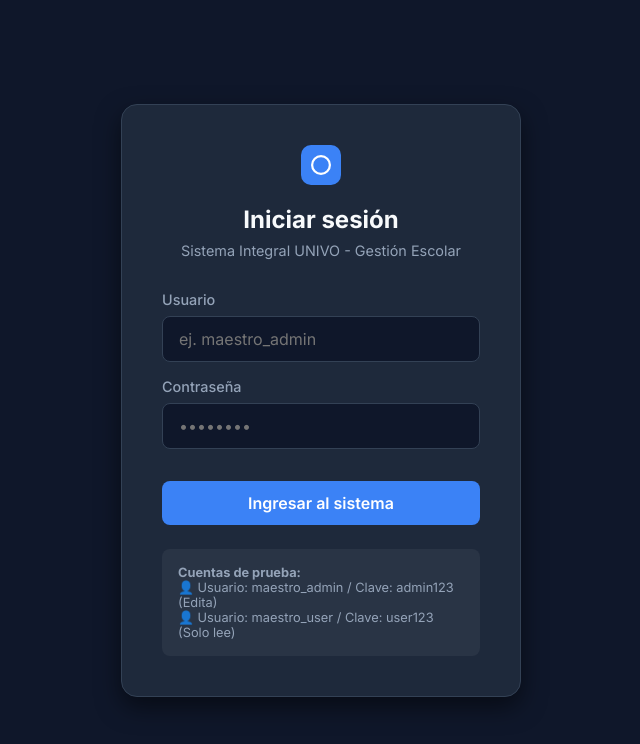
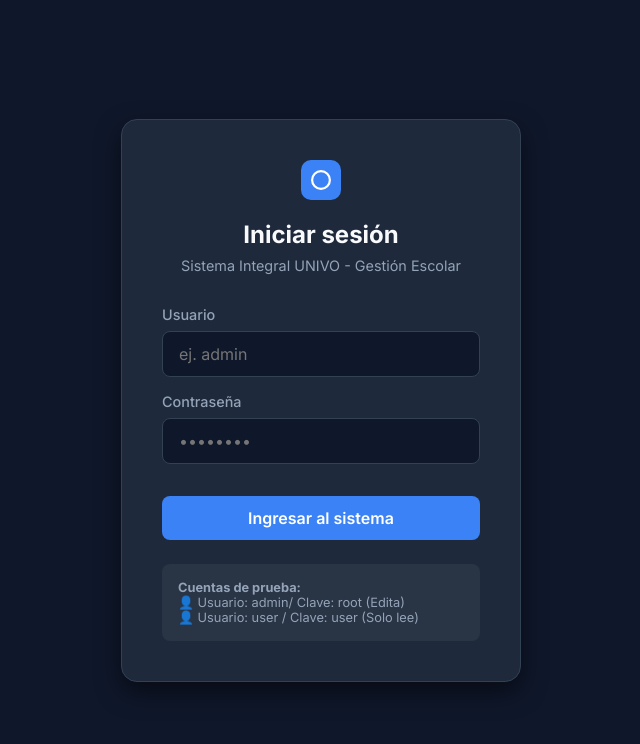
Before and after one commit to cesccruz10/examen_BD, a plain HTML site: page index.html in a window 1280 px wide. Shown: the whole page, without its empty margins (319-959 px from the left). Drawn offline with Linux system fonts and the light colour scheme.

Commit message:
Add files via upload

```diff
--- a/index.html
+++ b/index.html
@@ -85,7 +85,7 @@
 
             <form id="loginForm">
                 <label>Usuario</label>
-                <input type="text" id="username" class="input-field" placeholder="ej. maestro_admin" required>
+                <input type="text" id="username" class="input-field" placeholder="ej. admin" required>
 
                 <label>Contraseña</label>
                 <input type="password" id="password" class="input-field" placeholder="••••••••" required>
@@ -95,8 +95,8 @@
 
             <div style="margin-top: 1.5rem; padding: 1rem; background: rgba(255,255,255,0.05); border-radius: 8px; font-size: 0.8rem; color: var(--text-muted);">
                 <strong>Cuentas de prueba:</strong><br>
-                👤 Usuario: maestro_admin / Clave: admin123 (Edita)<br>
-                👤 Usuario: maestro_user / Clave: user123 (Solo lee)
+                👤 Usuario: admin/ Clave: root (Edita)<br>
+                👤 Usuario: user / Clave: user (Solo lee)
             </div>
         </div>
     </div>
@@ -167,8 +167,8 @@
          LÓGICA DE JAVASCRIPT (SPA)
          ========================================== -->
     <script>
-        // ⚠️ ENLACE A NGROK (Asegúrate de que sea el tuyo)
-        const API_URL = "https://heftiness-chewer-trapdoor.ngrok-free.dev"; // Reemplaza con tu link exacto
+        //
+        const API_URL = "https://heftiness-chewer-trapdoor.ngrok-free.dev";
 
         // Referencias de UI
         const loginView = document.getElementById('login-view');
```
